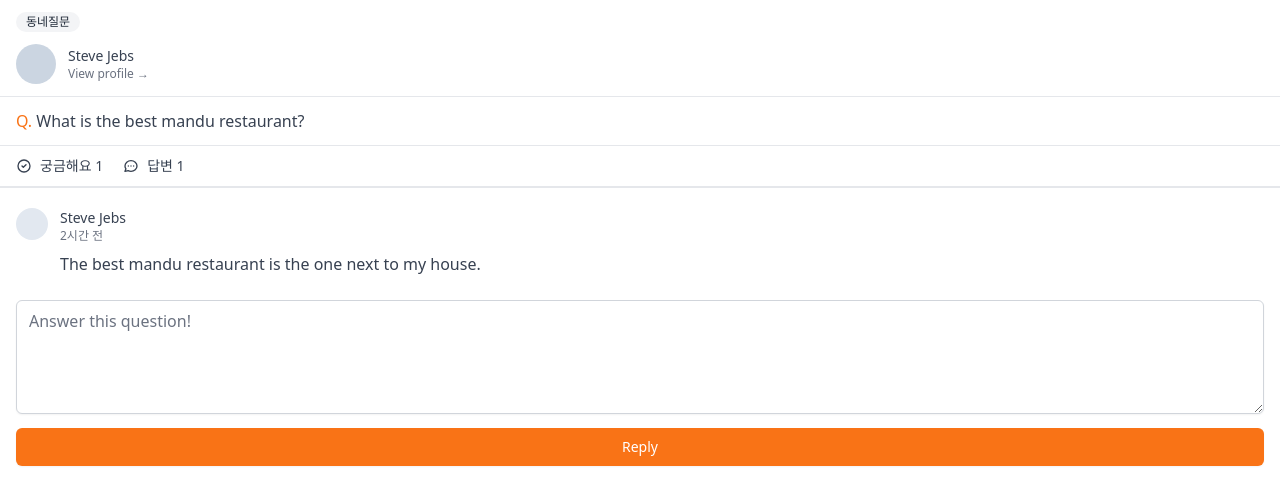
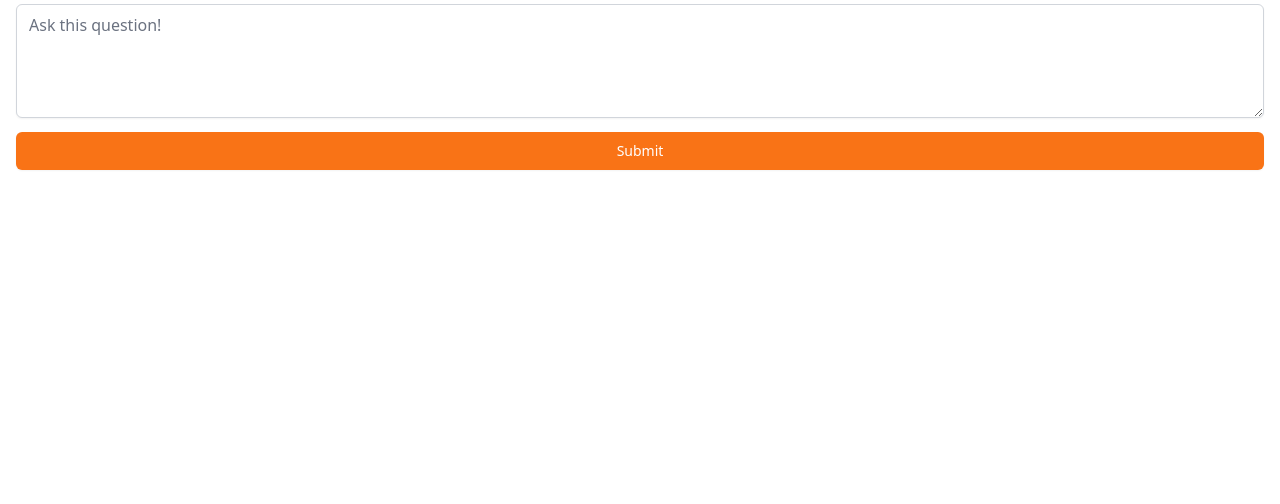
Before and after one commit to BoraParkDev/caroot-market, a Next.js app: page /community/write in a window 1280 px wide. Shown: the top 504 px of the page. Built offline with nearby package versions, Linux system fonts and the light colour scheme.

Commit message:
#feat write page added.

```diff
--- /dev/null
+++ b/src/pages/community/write.tsx
@@ -0,0 +1,18 @@
+import { NextPage } from "next";
+
+const Write: NextPage = () => {
+  return (
+    <form className="px-4">
+      <textarea
+        className="mt-1 shadow-sm w-full focus:ring-orange-500 rounded-md border-gray-300 focus:border-orange-500 "
+        rows={4}
+        placeholder="Ask this question!"
+      />
+      <button className="mt-2 w-full bg-orange-500 hover:bg-orange-600 text-white py-2 px-4 border border-transparent rounded-md shadow-sm text-sm font-medium focus:ring-2 focus:ring-offset-2 focus:ring-orange-500 focus:outline-none ">
+        Submit
+      </button>
+    </form>
+  );
+};
+
+export default Write;
```
